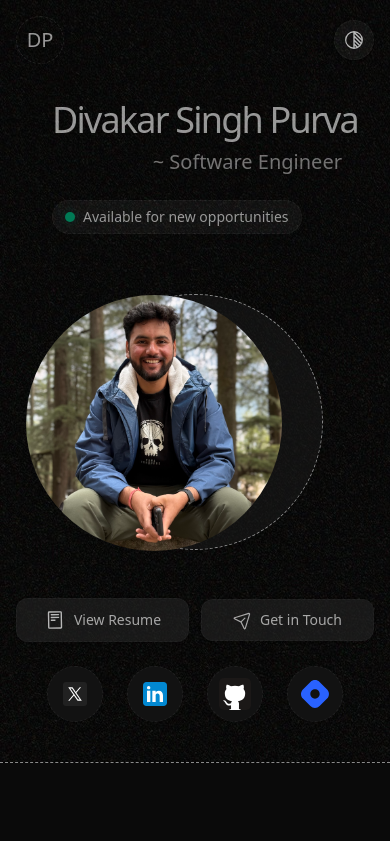
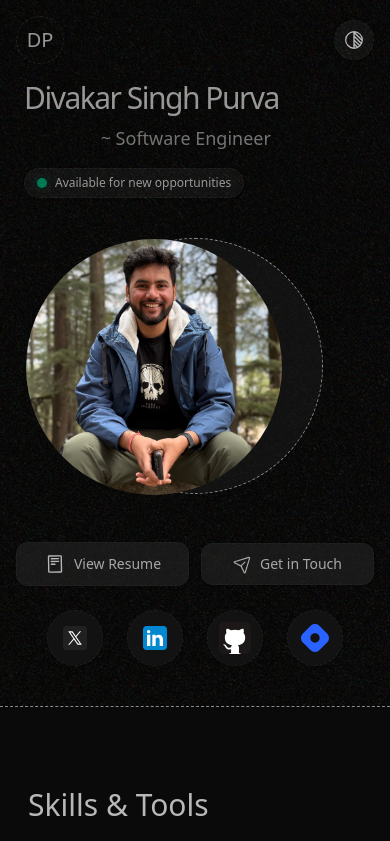
Before and after one commit to divakardsp/Portfolio-2, a Next.js app: page / in a window 390 px wide. Shown: the top 841 px of the page. Built offline with nearby package versions, Linux system fonts and the light colour scheme.

Commit message:
refactor: improve responsive design and add motion animations across portfolio components

```diff
--- a/components/left/Name.tsx
+++ b/components/left/Name.tsx
@@ -3,29 +3,29 @@ import React from "react";
 function Name() {
     return (
         <>
-            <div className="m-4 lg:m-8 p-3 flex flex-col items-start w-full">
+            <div className="mx-auto w-full max-w-full px-2 sm:px-4 lg:p-3 my-2 sm:my-4 lg:m-8 flex flex-col items-start">
                 <div className="flex flex-col w-fit gap-1">
-                    <h1 className="pl-4 lg:pl-8 text-4xl lg:text-5xl font-medium tracking-tighter text-foreground transition-colors duration-[100ms]">
+                    <h1 className="pl-2 sm:pl-4 lg:pl-8 text-3xl sm:text-4xl lg:text-5xl font-medium tracking-tighter text-foreground transition-colors duration-[100ms]">
                         Divakar Singh Purva
                     </h1>
 
                     {/* self-end now aligns this to the right side of the "w-fit" box (your name), instead of the whole screen */}
-                    <h3 className="self-end pr-4 mt-1 text-xl lg:text-[22px] font-light tracking-normal text-muted">
+                    <h3 className="self-end pr-2 sm:pr-4 mt-1 text-lg sm:text-xl lg:text-[22px] font-light tracking-normal text-muted">
                         ~ Software Engineer
                     </h3>
                 </div>
 
                 <div
                     className="inline-flex self-start items-center justify-center gap-2
-                    ml-4 lg:ml-8 mt-6 px-3 py-1.5
+                    ml-2 sm:ml-4 lg:ml-8 mt-4 sm:mt-6 px-3 py-1.5
                     rounded-full border border-dashed border-border bg-surface
-                    text-sm font-extralight text-foreground
-                    transition-colors duration-100
+                    text-xs sm:text-sm font-extralight text-foreground
+                    transition-colors duration-100 shadow-sm
     "
                 >
                     <span className="relative flex h-2.5 w-2.5">
                         <span className="animate-ping absolute inline-flex h-full w-full rounded-full bg-emerald-600 opacity-75"></span>
-                        <span className="relative inline-flex rounded-full h-2.5 w-2.5  bg-emerald-700"></span>
+                        <span className="relative inline-flex rounded-full h-2.5 w-2.5 bg-emerald-700"></span>
                     </span>
                     Available for new opportunities
                 </div>
```
